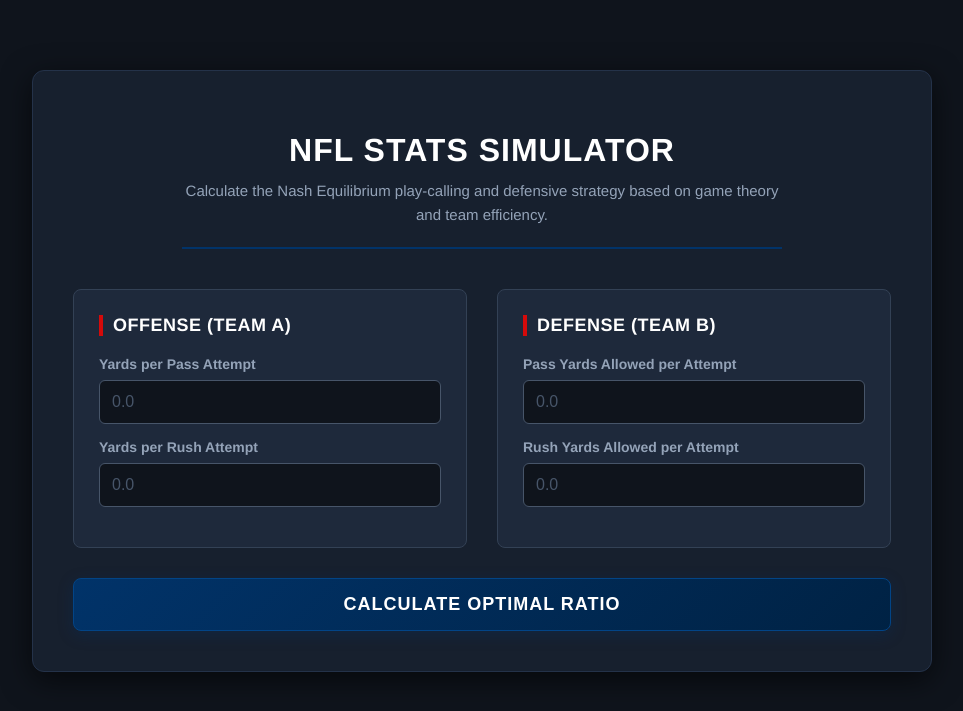
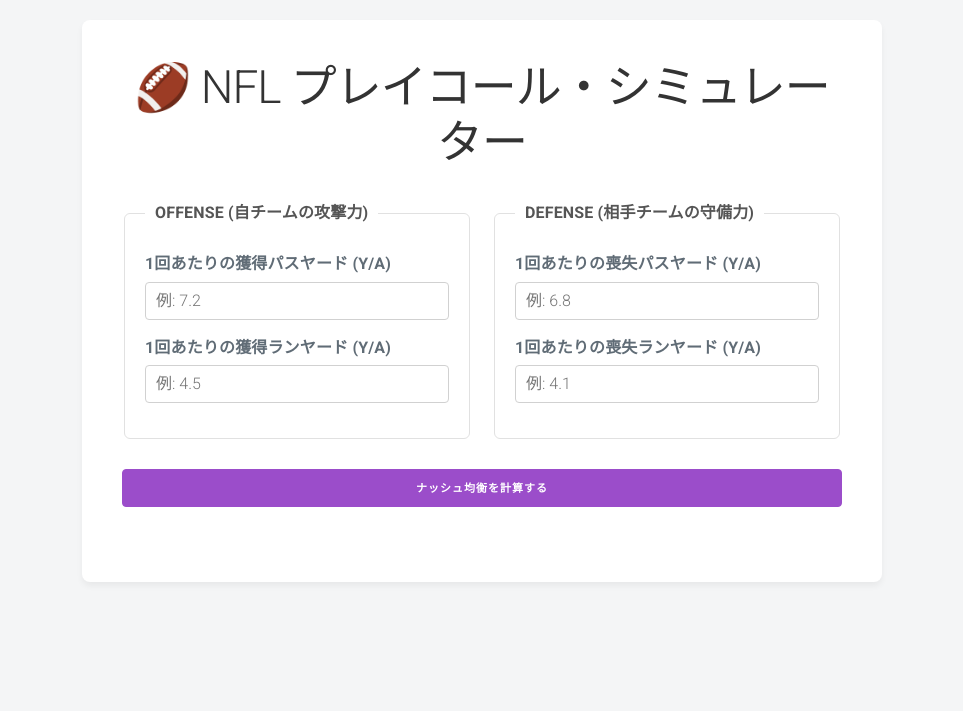
Before and after one commit to YMT-py/nfl-app, a Flask app: page / in a window 1280 px wide. Shown: the top 711 px of the page, without its empty margins (158-1121 px from the left). Run offline with Flask 3, Linux system fonts and the light colour scheme.

Commit message:
Change not clear input data

```diff
--- a/templates/index.html
+++ b/templates/index.html
@@ -1,244 +1,86 @@
 <!DOCTYPE html>
-<html lang="en">
+<html lang="ja">
 <head>
     <meta charset="UTF-8">
     <meta name="viewport" content="width=device-width, initial-scale=1.0">
-    <title>NFL Stats Simulator - Game Theory Pro</title>
+    <title>NFL プレイコール・シミュレーター</title>
+    <!-- シンプルで見やすいスタイリング（Milligramを使用） -->
+    <link rel="stylesheet" href="https://fonts.googleapis.com/css?family=Roboto:300,300italic,700,700italic">
+    <link rel="stylesheet" href="https://cdnjs.cloudflare.com/ajax/libs/normalize/8.0.1/normalize.min.css">
+    <link rel="stylesheet" href="https://cdnjs.cloudflare.com/ajax/libs/milligram/1.4.1/milligram.min.css">
     <style>
-        body {
-            font-family: 'Helvetica Neue', Helvetica, Arial, sans-serif;
-            background-color: #0f141c;
-            color: #e2e8f0;
-            max-width: 900px;
-            margin: 40px auto;
-            padding: 30px;
-        }
-
-        .container {
-            background-color: #17202e;
-            padding: 40px;
-            border-radius: 12px;
-            box-shadow: 0 8px 30px rgba(0,0,0,0.6);
-            border: 1px solid #243249;
-        }
-
-        h1 {
-            color: #ffffff;
-            text-align: center;
-            font-size: 32px;
-            font-weight: 700;
-            letter-spacing: 1px;
-            text-transform: uppercase;
-            margin-bottom: 10px;
-        }
-
-        .description {
-            text-align: center;
-            color: #94a3b8;
-            font-size: 15px;
-            line-height: 1.6;
-            max-width: 600px;
-            margin: 0 auto 40px auto;
-            padding-bottom: 20px;
-            border-bottom: 2px solid #013369;
-        }
-
-        .stats-grid {
-            display: grid;
-            grid-template-columns: 1fr 1fr;
-            gap: 30px;
-            margin-bottom: 30px;
-        }
-
-        .stats-group {
-            background-color: #1e293b;
-            padding: 25px;
-            border-radius: 8px;
-            border: 1px solid #334155;
-        }
-
-        h3 {
-            color: #ffffff;
-            margin-top: 0;
-            margin-bottom: 20px;
-            font-size: 18px;
-            text-transform: uppercase;
-            letter-spacing: 0.5px;
-            border-left: 4px solid #d50a0a;
-            padding-left: 10px;
-        }
-
-        .form-group {
-            margin-bottom: 15px;
-        }
-
-        label {
-            display: block;
-            margin-bottom: 8px;
-            font-weight: 600;
-            font-size: 14px;
-            color: #94a3b8;
-        }
-
-        input[type="number"] {
-            width: 100%;
-            padding: 12px;
-            background-color: #0f141c;
-            border: 1px solid #475569;
-            border-radius: 6px;
-            color: #fff;
-            font-size: 16px;
-            box-sizing: border-box;
-            transition: border-color 0.3s, box-shadow 0.3s;
-        }
-
-        input[type="number"]:focus {
-            outline: none;
-            border-color: #013369;
-            box-shadow: 0 0 0 3px rgba(1, 51, 105, 0.4);
-        }
-
-        input[type="number"]::placeholder {
-            color: #475569;
-        }
-
-        button {
-            width: 100%;
-            padding: 15px;
-            background: linear-gradient(135deg, #013369 0%, #002244 100%);
-            color: white;
-            border: 1px solid #024486;
-            border-radius: 8px;
-            font-size: 18px;
-            font-weight: 700;
-            text-transform: uppercase;
-            letter-spacing: 1px;
-            cursor: pointer;
-            box-shadow: 0 4px 15px rgba(1, 51, 105, 0.3);
-            transition: background 0.2s, transform 0.1s;
-        }
-
-        button:hover {
-            background: linear-gradient(135deg, #024486 0%, #013369 100%);
-            box-shadow: 0 6px 20px rgba(1, 51, 105, 0.5);
-        }
-
-        button:active {
-            transform: translateY(1px);
-            box-shadow: 0 2px 10px rgba(1, 51, 105, 0.3);
-        }
-
-        .error-message {
-            color: #f87171;
-            background-color: rgba(248, 113, 113, 0.1);
-            padding: 15px;
-            border-radius: 6px;
-            margin-bottom: 20px;
-            text-align: center;
-            border: 1px solid rgba(248, 113, 113, 0.2);
-        }
-
-        .result-container {
-            margin-top: 30px;
-            padding: 25px;
-            background-color: #1e293b;
-            border-radius: 8px;
-            border-left: 5px solid #013369;
-            border-top: 1px solid #334155;
-            border-right: 1px solid #334155;
-            border-bottom: 1px solid #334155;
-        }
-
-        .result-row {
-            margin-bottom: 15px;
-            padding-bottom: 15px;
-            border-bottom: 1px dashed #334155;
-        }
-        .result-row:last-child {
-            margin-bottom: 0;
-            padding-bottom: 0;
-            border-bottom: none;
-        }
-
-        .result-title {
-            color: #94a3b8;
-            text-transform: uppercase;
-            font-size: 13px;
-            margin-bottom: 5px;
-            letter-spacing: 1px;
-            text-align: left;
-        }
-
-        .result-value {
-            font-size: 24px;
-            font-weight: 800;
-            color: #ffffff;
-            margin: 0;
-            letter-spacing: 0.5px;
-            text-align: left;
-        }
+        body { padding: 20px; background-color: #f4f5f6; }
+        .container { max-width: 800px; background: white; padding: 40px; border-radius: 8px; box-shadow: 0 4px 6px rgba(0,0,0,0.05); }
+        h1 { text-align: center; color: #333; margin-bottom: 30px; }
+        .result-box { background-color: #f0f7f4; border-left: 5px solid #46a070; padding: 20px; border-radius: 4px; margin-top: 30px; }
+        .error-box { background-color: #fff0f0; border-left: 5px solid #e05a5a; padding: 15px; border-radius: 4px; color: #c0392b; }
+        .grid-2 { display: grid; grid-template-columns: 1fr 1fr; gap: 20px; }
+        fieldset { border: 1px solid #e1e1e1; padding: 20px; border-radius: 6px; margin-bottom: 20px; }
+        legend { font-weight: bold; padding: 0 10px; color: #555; }
     </style>
 </head>
 <body>
 
-    <div class="container">
-        <h1>NFL Stats Simulator</h1>
+<div class="container">
+    <h1>🏈 NFL プレイコール・シミュレーター</h1>
 
-        <div class="description">
-            Calculate the Nash Equilibrium play-calling and defensive strategy based on game theory and team efficiency.
+    {% if error %}
+        <div class="error-box">⚠️ {{ error }}</div>
+    {% endif %}
+
+    <form method="POST">
+        <div class="grid-2">
+            <!-- オフェンス入力 -->
+            <fieldset>
+                <legend>OFFENSE (自チームの攻撃力)</legend>
+                <label for="off_pass">1回あたりの獲得パスヤード (Y/A)</label>
+                <input type="number" step="0.1" name="off_pass" id="off_pass" value="{{ request.form.get('off_pass', '') }}" placeholder="例: 7.2" required>
+
+                <label for="off_run">1回あたりの獲得ランヤード (Y/A)</label>
+                <input type="number" step="0.1" name="off_run" id="off_run" value="{{ request.form.get('off_run', '') }}" placeholder="例: 4.5" required>
+            </fieldset>
+
+            <!-- ディフェンス入力 -->
+            <fieldset>
+                <legend>DEFENSE (相手チームの守備力)</legend>
+                <label for="def_pass_allowed">1回あたりの喪失パスヤード (Y/A)</label>
+                <input type="number" step="0.1" name="def_pass_allowed" id="def_pass_allowed" value="{{ request.form.get('def_pass_allowed', '') }}" placeholder="例: 6.8" required>
+
+                <label for="def_run_allowed">1回あたりの喪失ランヤード (Y/A)</label>
+                <input type="number" step="0.1" name="def_run_allowed" id="def_run_allowed" value="{{ request.form.get('def_run_allowed', '') }}" placeholder="例: 4.1" required>
+            </fieldset>
         </div>
 
-        <form action="/" method="POST">
-            {% if error %}
-            <div class="error-message">{{ error }}</div>
-            {% endif %}
+        <button type="submit" class="button-primary" style="width: 100%; margin-top: 10px;">ナッシュ均衡を計算する</button>
+    </form>
 
-            <div class="stats-grid">
-                <div class="stats-group">
-                    <h3>Offense (Team A)</h3>
-                    <div class="form-group">
-                        <label for="off_pass">Yards per Pass Attempt</label>
-                        <input type="number" name="off_pass" id="off_pass" step="0.1" placeholder="0.0" required>
-                    </div>
-                    <div class="form-group">
-                        <label for="off_run">Yards per Rush Attempt</label>
-                        <input type="number" name="off_run" id="off_run" step="0.1" placeholder="0.0" required>
-                    </div>
+    <!-- 計算結果の表示 -->
+    {% if result %}
+        <div class="result-box">
+            <h3>📊 計算結果（ゲーム理論による最適比率）</h3>
+            <hr>
+            <div class="grid-2">
+                <div>
+                    <h4>オフェンス (推奨プレイコール)</h4>
+                    <ul>
+                        <li><strong>パス比率:</strong> <span style="font-size: 1.2rem; color: #9b4dca;">{{ result.off_pass }}%</span></li>
+                        <li><strong>ラン比率:</strong> <span style="font-size: 1.2rem; color: #9b4dca;">{{ result.off_run }}%</span></li>
+                    </ul>
                 </div>
-
-                <div class="stats-group">
-                    <h3>Defense (Team B)</h3>
-                    <div class="form-group">
-                        <label for="def_pass_allowed">Pass Yards Allowed per Attempt</label>
-                        <input type="number" name="def_pass_allowed" id="def_pass_allowed" step="0.1" placeholder="0.0" required>
-                    </div>
-                    <div class="form-group">
-                        <label for="def_run_allowed">Rush Yards Allowed per Attempt</label>
-                        <input type="number" name="def_run_allowed" id="def_run_allowed" step="0.1" placeholder="0.0" required>
-                    </div>
+                <div>
+                    <h4>ディフェンス (推奨守備警戒)</h4>
+                    <ul>
+                        <li><strong>パス警戒:</strong> <span style="font-size: 1.2rem; color: #46a070;">{{ result.def_pass }}%</span></li>
+                        <li><strong>ラン警戒:</strong> <span style="font-size: 1.2rem; color: #46a070;">{{ result.def_run }}%</span></li>
+                    </ul>
                 </div>
             </div>
-
-            <button type="submit">Calculate Optimal Ratio</button>
-        </form>
-
-        {% if result %}
-        <div class="result-container">
-            <div class="result-row">
-                <div class="result-title">Optimal Offense Call (Team A)</div>
-                <p class="result-value">
-                    PASS: {{ result.off_pass }}%  |  RUN: {{ result.off_run }}%
-                </p>
-            </div>
-            <div class="result-row">
-                <div class="result-title">Optimal Defense Alignment (Team B)</div>
-                <p class="result-value">
-                    PASS DEFENSE: {{ result.def_pass }}%  |  RUN DEFENSE: {{ result.def_run }}%
-                </p>
-            </div>
+            <p style="font-size: 0.9rem; color: #666; margin-top: 15px; font-style: italic;">
+                ※お互いがこの比率をランダムに混ぜてコールすることが、理論上最もスタッツを裏切らない（損をしない）戦略になります。
+            </p>
         </div>
-        {% endif %}
-    </div>
+    {% endif %}
+</div>
 
 </body>
 </html>
```
